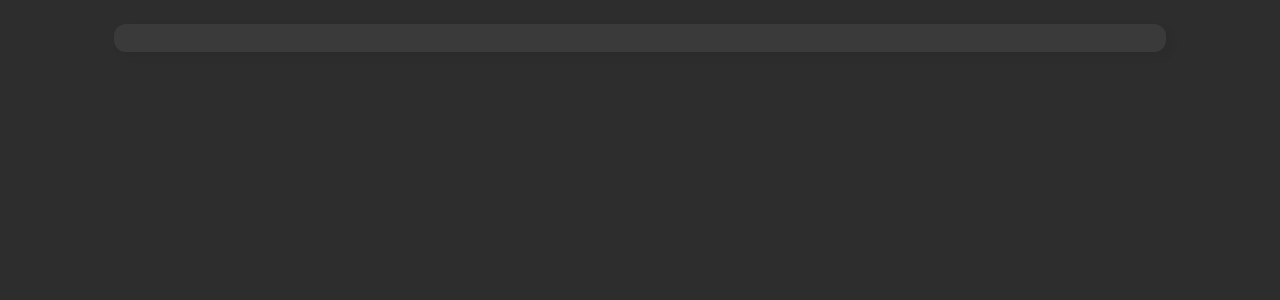
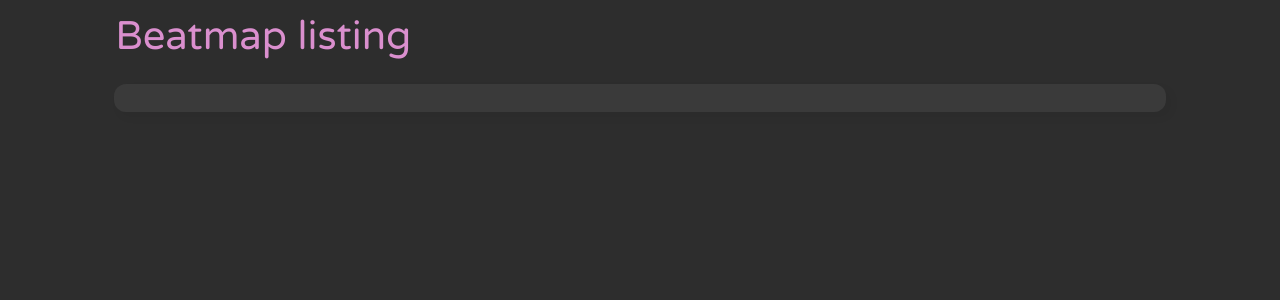
Before and after one commit to taaigo/rhythm-hub, a PHP site: page /songs.php in a window 1280 px wide. Shown: the part 78-378 px from the top of the page. Run offline with PHP 8.4, Linux system fonts and the light colour scheme; data that the repository does not hold is empty.

Commit message:
minor visual improvement

```diff
--- a/pages/login.php
+++ b/pages/login.php
@@ -24,7 +24,7 @@ $output = login();
     <div class="container">
         <div class="flexcontainer">
             <form method="post" action="">
-                <div class="loginhead">Sign in</div>
+                <div class="containerheadtext">Sign in</div>
                 <input class="user" placeholder="Username" type="text" name="username">
                 <input class="user" placeholder="Password" type="password" id="passwordInput" name="password">
                 <input class="submitbutton" type="submit" value="Login">
--- a/pages/songs.php
+++ b/pages/songs.php
@@ -21,6 +21,12 @@ include "../php/getSongs.php";
         <li style="float: right"><a class="nav" href="login.php">Login</a></li>
     </ul>
 </nav>
+<div class="containerheadtext" style="
+        font-size: 40px;
+        margin-top: 12px;
+        margin-left: 9%;
+        text-align: left;
+    ">Beatmap listing</div>
 <div class="container">
     <div class="flexcontainer">
         <?php echo printSongs() ?>
--- a/styles/style.css
+++ b/styles/style.css
@@ -24,6 +24,13 @@ body {
     padding: 14px;
 }
 
+.containerheadtext {
+    font-family: 'Varela Round', sans-serif;
+    color: #da8fce;
+    margin: 6px 0;
+    font-size: 30px;
+}
+
 li {
     margin-right: 5px;
 }
```
Also changed, not shown: styles/login.css (+1 -7 lines).
